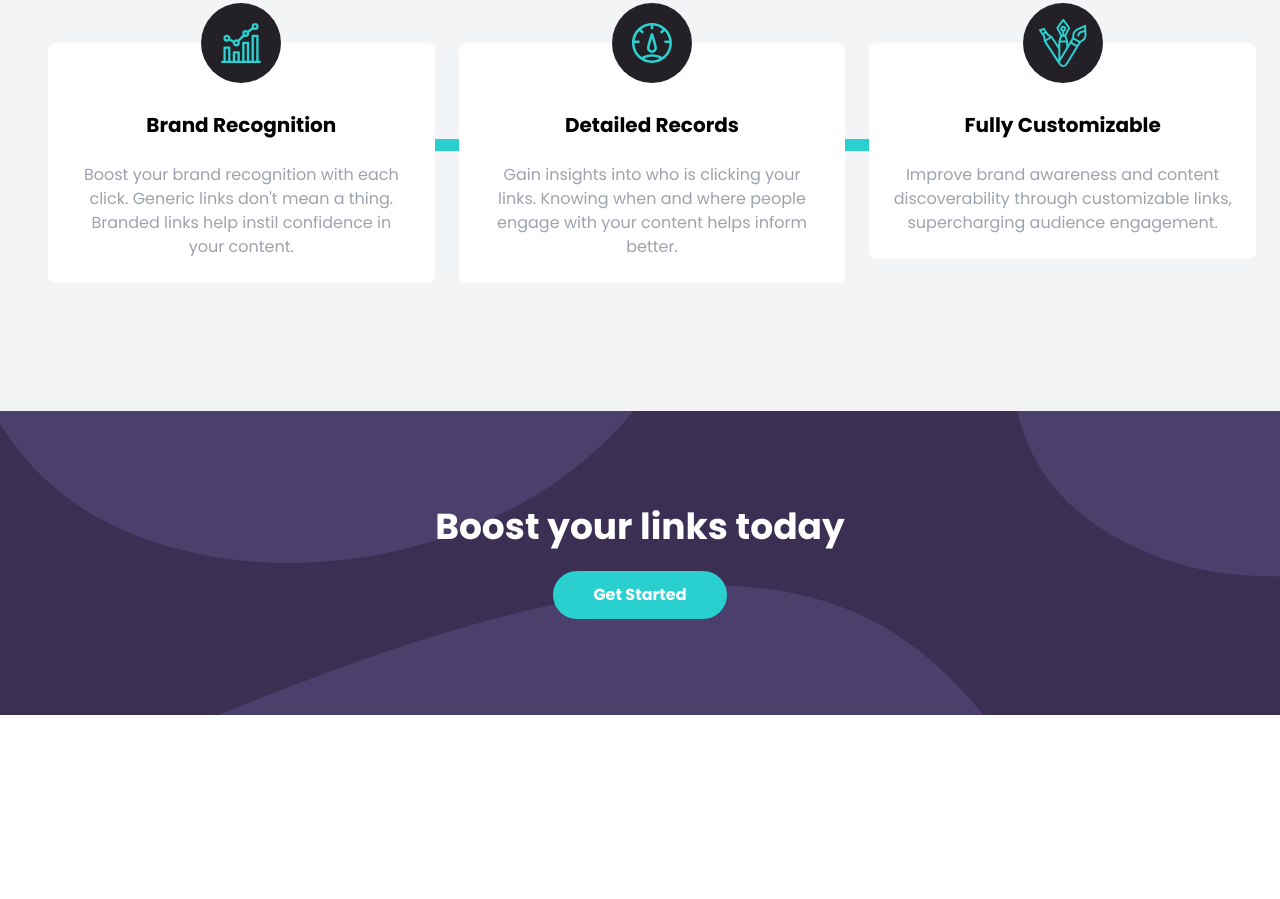
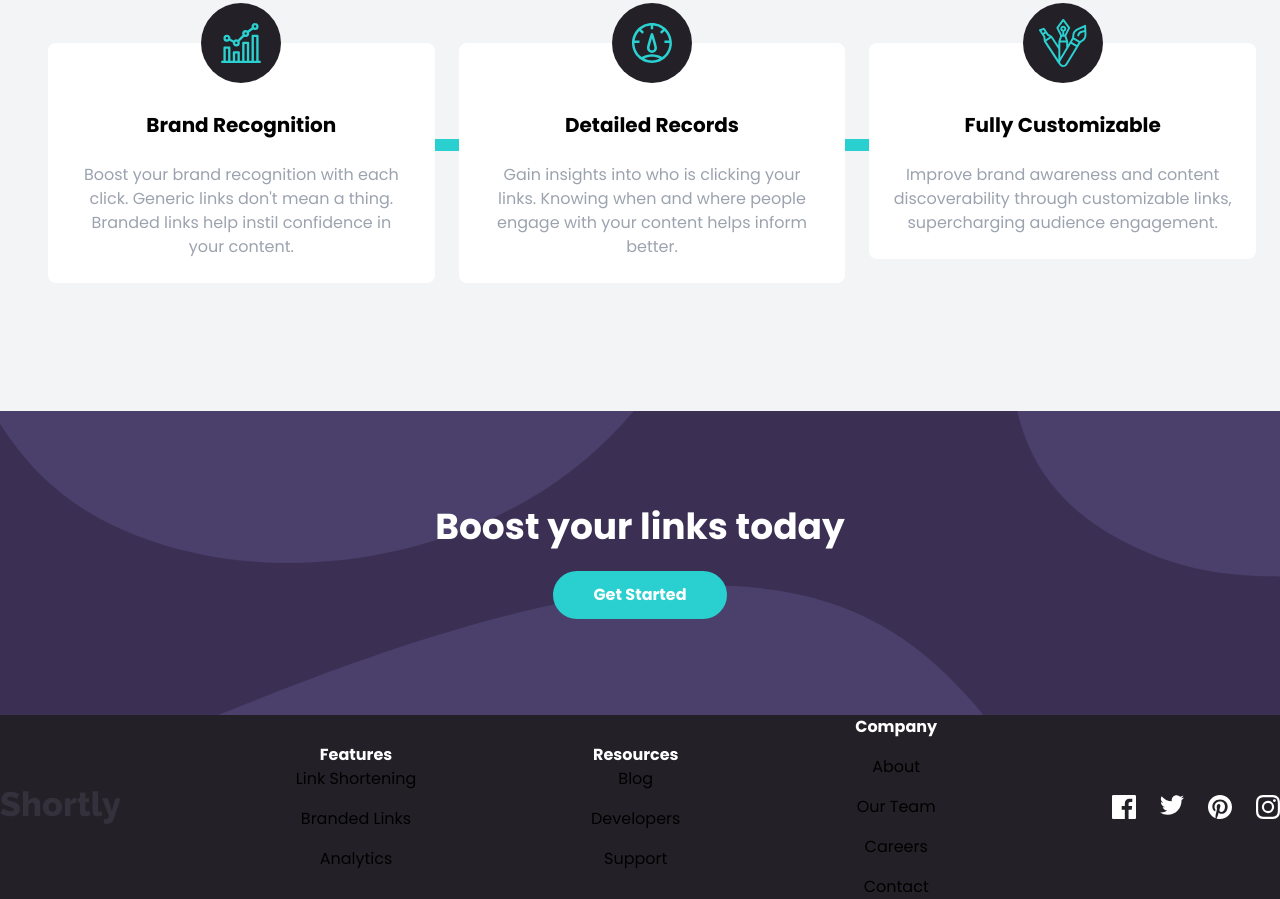
Before and after one commit to 07jhashubham/link-shotner, a website: page index.html in a window 1280 px wide. Shown: the part 1441-2340 px from the top of the page. Before the commit the page ends 2156 px from the top, so only its background shows below. Drawn offline with Linux system fonts and the light colour scheme.

Commit message:
Update index.html

```diff
--- a/index.html
+++ b/index.html
@@ -246,9 +246,84 @@
     </section>
     <section id="cta" class="py-24 bg-darkViolet">
       <div class="flex flex-col space-y-6">
-        <h5 class="text-white text-4xl space-y-10 font-bold text-center ">Boost your links today</h5>
-        <button class="bg-cyan px-10 py-5 rounded-full font-bold text-2xl md:text-base md:py-3 hover:bg-cyanLight text-white mx-auto">Get Started</button>
+        <h5 class="text-white text-4xl space-y-10 font-bold text-center">
+          Boost your links today
+        </h5>
+        <button
+          class="bg-cyan px-10 py-5 rounded-full font-bold text-2xl md:text-base md:py-3 hover:bg-cyanLight text-white mx-auto"
+        >
+          Get Started
+        </button>
       </div>
     </section>
+    <footer id="footer" class="py-16 bg-veryDarkViolet">
+      <div
+        class="container flex flex-col md:flex-row space-y-16 md:space-y-0 items-center justify-between md:items-start mx-auto"
+      >
+        <img src="images/logo.svg" alt="" />
+        <div class="flex flex-col md:space-y-0 md:space-x-20 space-y-16">
+          <div class="flex flex-col items-center md:items-start">
+            <div class="mb-5 text-white font-bold capitalize">Features</div>
+            <div class="space-y-4 flex flex-col items-center md:items-start">
+              <a href="#" class="capitalize text-grayishViolet hover:text-cyan"
+                >Link shortening</a
+              >
+              <a href="#" class="capitalize text-grayishViolet hover:text-cyan"
+                >Branded links</a
+              >
+              <a href="#" class="capitalize text-grayishViolet hover:text-cyan"
+                >Analytics</a
+              >
+            </div>
+          </div>
+        </div>
+        <div class="flex flex-col items-center md:items-start">
+          <div class="text-white mb-5 font-bold text-center md:text-start">
+            Resources
+          </div>
+          <div class="flex flex-col items-center md:items-start space-y-4">
+            <a href="#" class="capitalize text-grayishViolet hover:text-cyan"
+              >Blog</a
+            >
+            <a href="#" class="capitalize text-grayishViolet hover:text-cyan"
+              >Developers</a
+            >
+            <a href="#" class="capitalize text-grayishViolet hover:text-cyan"
+              >Support</a
+            >
+          </div>
+        </div>
+        <div class="flex flex-col items-center space-y-4 md:items-start">
+          <div class="mb-1 text-white font-bold capitalize">Company</div>
+          <a href="#" class="capitalize text-grayishViolet hover:text-cyan"
+            >About</a
+          >
+          <a href="#" class="capitalize text-grayishViolet hover:text-cyan"
+            >Our Team</a
+          >
+          <a href="#" class="capitalize text-grayishViolet hover:text-cyan"
+            >Careers</a
+          >
+          <a href="#" class="capitalize text-grayishViolet hover:text-cyan"
+            >Contact</a
+          >
+        </div>
+        <div class="flex space-x-6">
+          <a href="#">
+            <img src="images/icon-facebook.svg" alt="" class="ficon" />
+          </a>
+          <a href="#">
+            <img src="images/icon-twitter.svg" alt="" class="ficon" />
+          </a>
+          <a href="#">
+            <img src="images/icon-pinterest.svg" alt="" class="ficon" />
+          </a>
+          <a href="#">
+            <img src="images/icon-instagram.svg" alt="" class="ficon" />
+          </a>
+      </div>
+
+
+    </footer>
   </body>
 </html>
```
